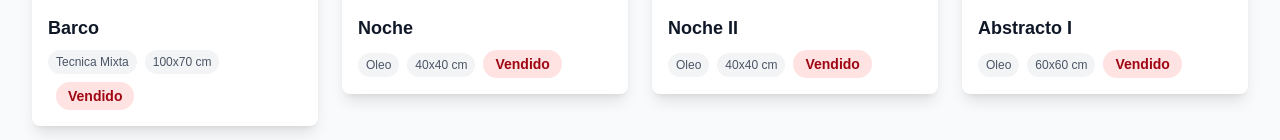
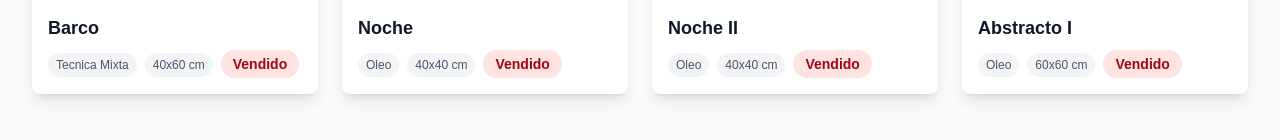
Before and after one commit to Daviszinho/ArtGallery, a Next.js app: page / in a window 1280 px wide. Shown: the part 1987-2127 px from the top of the page. Built offline with nearby package versions, Linux system fonts and the light colour scheme.

Commit message:
fix: Update artwork dimensions and associated image asset.

```diff
--- a/data/artworks.ts
+++ b/data/artworks.ts
@@ -247,7 +247,7 @@ export const artworks: Artwork[] = [
       de: 'Die Essenz eines Bootes, das pausiert, um Ruhe und Gelassenheit einzufangen.'
     },
     year: 2022,
-    dimensions: { height: 70, width: 100 },
+    dimensions: { height: 60, width: 40 },
     status: 'sold',
   },
   {
```
Also changed, not shown: 1 other file (tests, documents, lock files or other folders).
